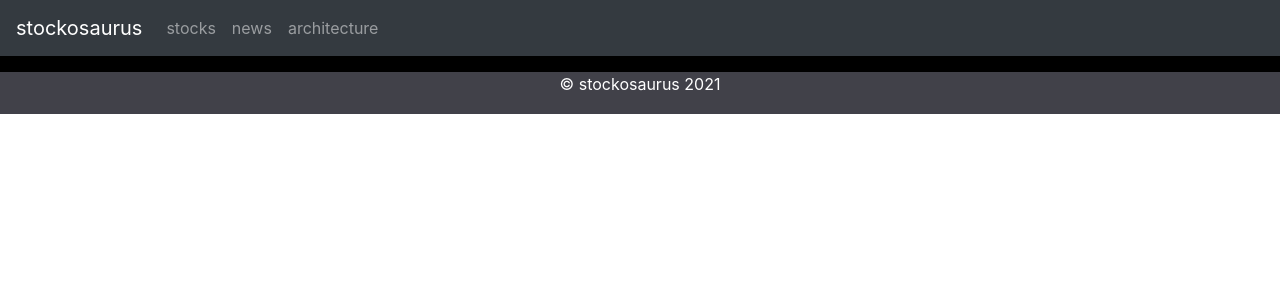
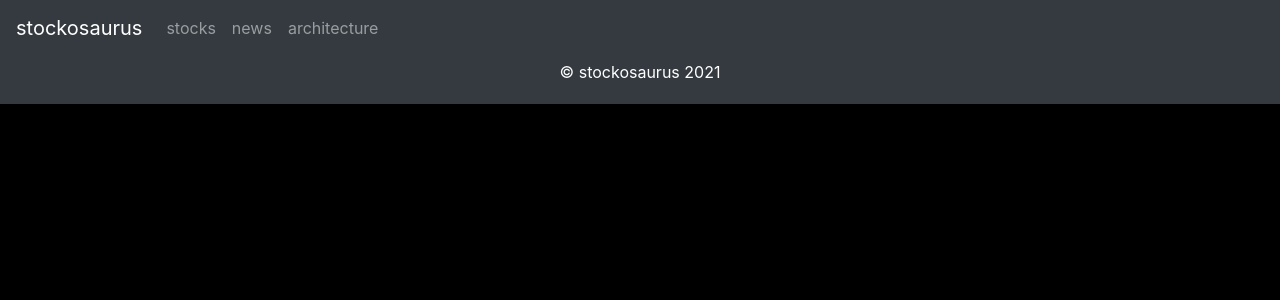
Before and after one commit to elpython13/stockosaurus-app, a React (Create React App) app in the folder app/: page / in a window 1280 px wide. Shown: the top 300 px of the page. Built offline with nearby package versions, Linux system fonts and the light colour scheme.

Commit message:
separated out screen stylings

```diff
--- a/app/src/App.css
+++ b/app/src/App.css
@@ -1,49 +1,20 @@
 .App {
   background-color: black;
+  height: 100vh;
+  width: 100vw;
+}
 
+.navbar-container {
+  width: 100vw;
 }
 
 .footer{
-  background-color: rgb(65, 65, 73);
+  background-color: #343a40;
   color: white;
-  text-align: center;
-  bottom: 0;
-  left: 0;
-  width: 100%;
-  margin-top: 1rem;
-  padding-bottom: 2px;
-  margin-bottom: auto;
+  height: 6vh;
+  width: 100vw;
+  display: flex;
+  flex-direction: column;
+  justify-content: center;
+  align-items: center;
 }
-
-/*    style for /stocks    */
-
-.stocks-container {
-  background-color: black;
-	margin-left: auto;
-	margin-right: auto;
-  position: float;
-  padding-bottom: 150px;
-  padding-top: 40px;
-}
-
-.graph-toolbar {
-  background-color:  rgb(0, 0, 0);
-  color: white;
-  font-size: 2.2vmin;
-  margin-left: auto;
-	margin-right: auto;
-  width: 70vw;
-  height: 6vh;
-  padding-bottom: 70px;
-}
-
-.graph {
-  background-color: rgb(37, 36, 35);
-  color: white;
-  margin-left: auto;
-	margin-right: auto;
-  width: 70vw;
-  height: 60vh;
-  text-align: center;
-
-}
```
